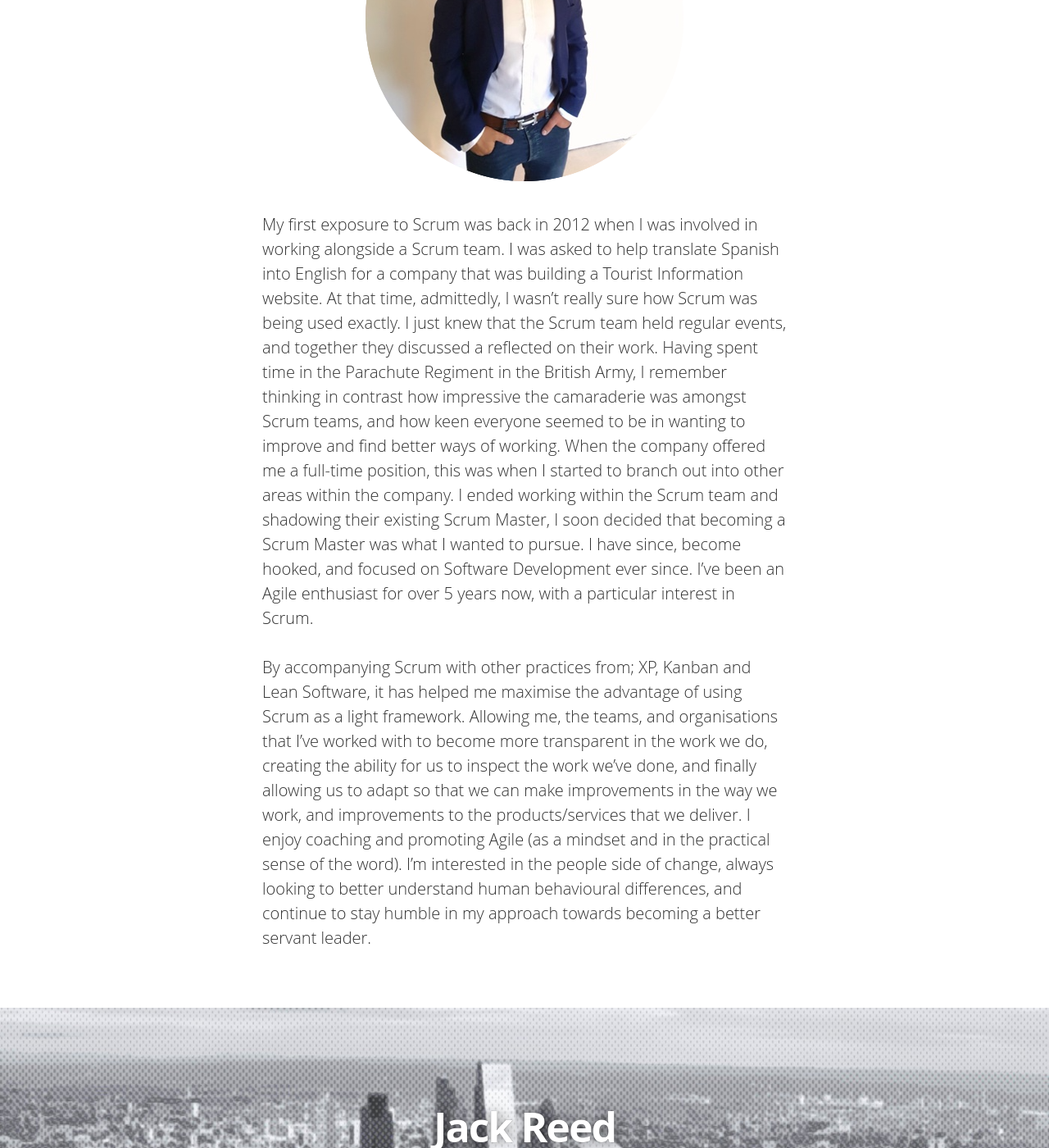
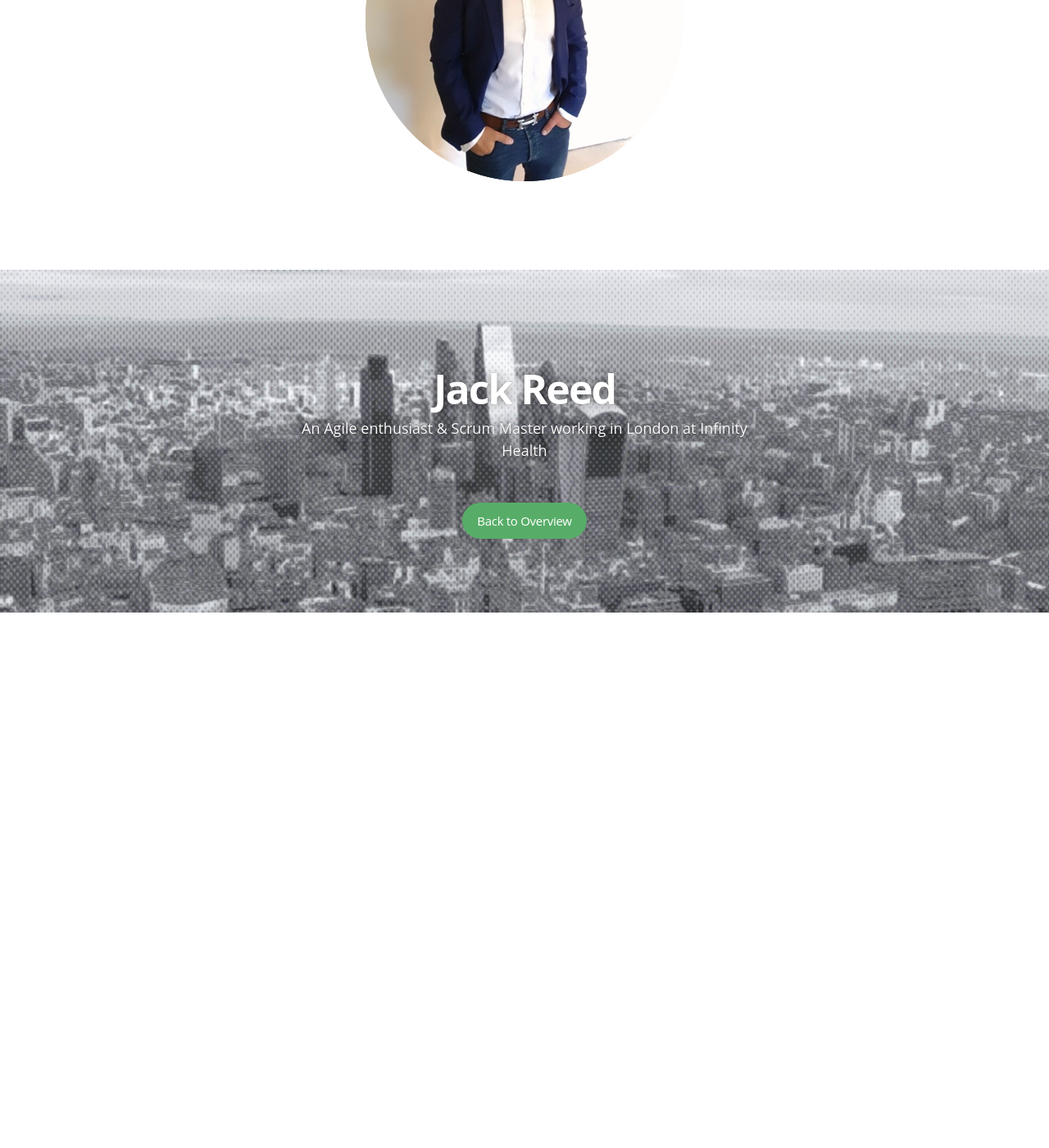
Before and after one commit to IamJackReed/JackReed, a Jekyll site: the page built from about-me.md, in a window 1280 px wide and 1400 px high, scrolled down 431 px. Shown: the whole window at 82% size. Built offline with Jekyll 4.4.1, drawn with Linux system fonts in a browser that asks for light colours; nearby versions of some CDN libraries; some web fonts are replaced; after the commit the page ends 1178 px from its top, so only the background shows below that.

Commit message:
Update about-me.md

```diff
--- a/about-me.md
+++ b/about-me.md
@@ -6,6 +6,4 @@
 
 <p style="text-align:center;"><img src="/assets/images/about-me-profile.png"></p>
 
-<span style="color:#00000; font-family: 'open sans'; font-size: 1em; font-size: 20px; font-weight: 200; hyphens: none;">My first exposure to Scrum was back in 2012 when I was involved in working alongside a Scrum team. I was asked to help translate Spanish into English for a company that was building a Tourist Information website. At that time, admittedly, I wasn't really sure how Scrum was being used exactly. I just knew that the Scrum team held regular events, and together they discussed a reflected on their work. Having spent time in the Parachute Regiment in the British Army, I remember thinking in contrast how impressive the camaraderie was amongst Scrum teams, and how keen everyone seemed to be in wanting to improve and find better ways of working. When the company offered me a full-time position, this was when I started to branch out into other areas within the company. I ended working within the Scrum team and shadowing their existing Scrum Master, I soon decided that becoming a Scrum Master was what I wanted to pursue. I have since, become hooked, and focused on Software Development ever since. I've been an Agile enthusiast for over 5 years now, with a particular interest in Scrum.
-
-<span style="color:#00000; font-family: 'open sans'; font-size: 1em; font-size: 20px; font-weight: 200; hyphens: none;">By accompanying Scrum with other practices from; XP, Kanban and Lean Software, it has helped me maximise the advantage of using Scrum as a light framework. Allowing me, the teams, and organisations that I've worked with to become more transparent in the work we do, creating the ability for us to inspect the work we've done, and finally allowing us to adapt so that we can make improvements in the way we work, and improvements to the products/services that we deliver. I enjoy coaching and promoting Agile (as a mindset and in the practical sense of the word). I'm interested in the people side of change, always looking to better understand human behavioural differences, and continue to stay humble in my approach towards becoming a better servant leader.
+<span style="color:#00000; font-family: 'open sans'; font-size: 1em; font-size: 20px; font-weight: 200; hyphens: none;">
```
